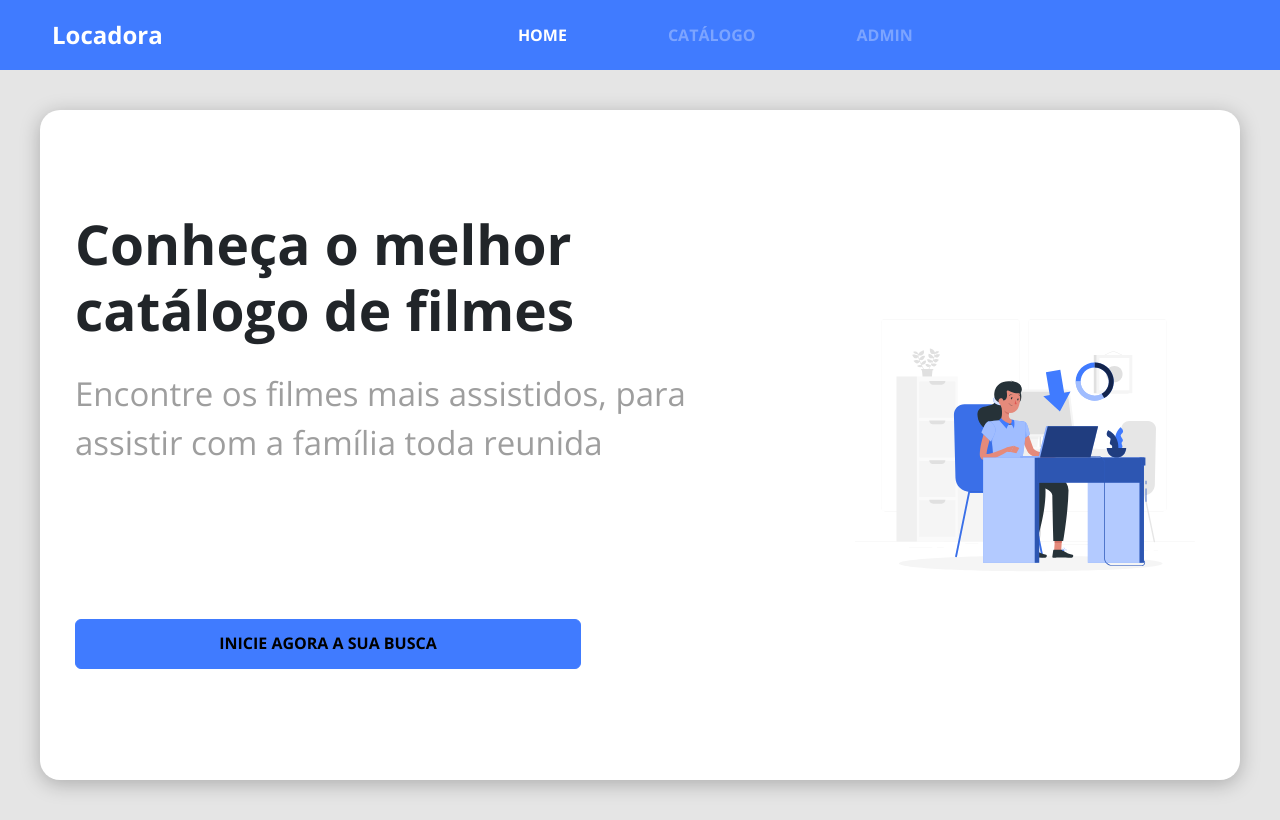
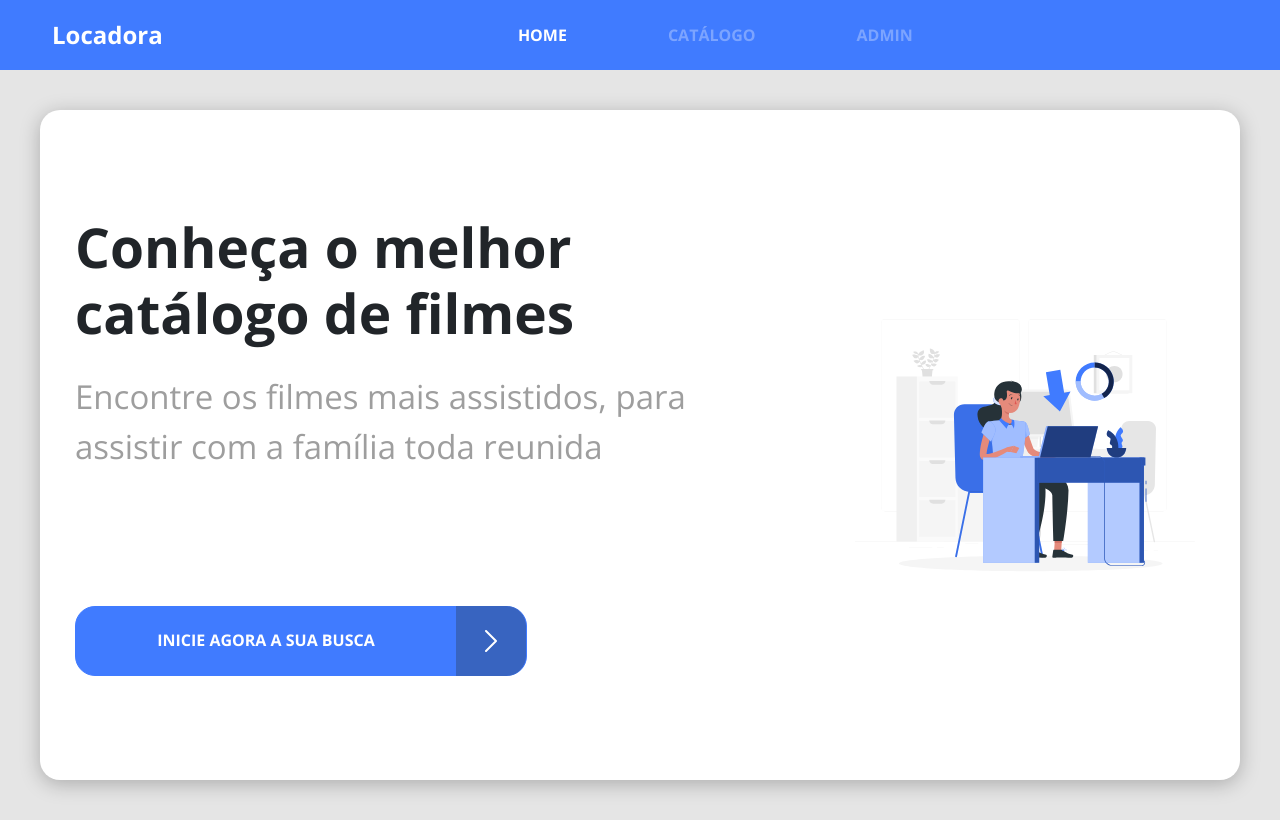
Before and after one commit to robsonleal/locadora, a React (Create React App) app in the folder frontend/: page / in a window 1280 px wide. Built offline with nearby package versions, Linux system fonts and the light colour scheme.

Commit message:
[frontend] Contruindo componente ButtonIcon

```diff
--- a/frontend/src/components/ButtonIcon/index.tsx
+++ b/frontend/src/components/ButtonIcon/index.tsx
@@ -1,9 +1,16 @@
-import './styles.scss'
+import './styles.scss';
+
+import { ReactComponent as ArrowIcon } from 'assets/images/seta.svg';
 
 export const ButtonIcon = () => {
   return (
-    <button className="btn btn-primary btn-icon">
-      <h6 className="text-uppercase">Inicie agora a sua busca</h6>
-    </button>
+    <div className="btn-container btn btn-primary">
+      <div className='btn-text-container'>
+        <h6 className="text-uppercase">Inicie agora a sua busca</h6>
+      </div>
+      <div className="btn-icon-container">
+        <ArrowIcon />
+      </div>
+    </div>
   );
-}
+};
--- a/frontend/src/components/ButtonIcon/styles.scss
+++ b/frontend/src/components/ButtonIcon/styles.scss
@@ -1,4 +1,55 @@
-.btn-icon {
-  width: 260px;
+$tela-m: '(min-width: 576px)';
+$tela-g: '(min-width: 768px)';
+$tela-x: '(min-width: 992px)';
+$tela-xl: '(min-width: 1200px)';
+
+.btn:hover {
+  color: #FFF;
+}
+
+.btn-container {
+  display: flex;
   height: 50px;
+  padding-inline: 0px;
+  border-radius: 20px;
+  background-color: #407bff;
+  align-items: center;
+  box-sizing: border-box;
+  color: #FFF;
+
+  @media #{$tela-x} {
+    height: 70px;
+  }
 }
+
+.btn-text-container {
+  width: 200px;
+
+  h6 {
+    font-size: 13px;
+  }
+
+  @media #{$tela-m} {
+    width: 380px;
+
+    h6 {
+      font-size: 16px;
+    }
+  }
+}
+
+.btn-icon-container {
+  width: 52px;
+  height: 50px;
+  background-color: #26323850;
+  display: flex;
+  align-items: center;
+  justify-content: center;
+  box-sizing: border-box;
+  border-radius: 0px 20px 20px 0px;
+
+  @media #{$tela-x} {
+    width: 70px;
+    height: 70px;
+  }
+}
--- a/frontend/src/pages/Home/styles.scss
+++ b/frontend/src/pages/Home/styles.scss
@@ -49,16 +49,16 @@ $tela-xl: '(min-width: 1200px)';
     margin-bottom: 30px;
   }
 
+  a {
+    text-decoration: none;
+  }
+
   @media #{$tela-m} {
     h1 {
       width: 506px;
     }
 
     p {
-      width: 506px;
-    }
-
-    button {
       width: 506px;
     }
   }
@@ -88,6 +88,10 @@ $tela-xl: '(min-width: 1200px)';
     justify-content: space-around;
     height: calc(85vh - 10px);
   }
+}
+
+.Link {
+  text-decoration: none;
 }
 
 .home-image-container {
```
Also changed, not shown: frontend/src/assets/images/seta.svg (added).
